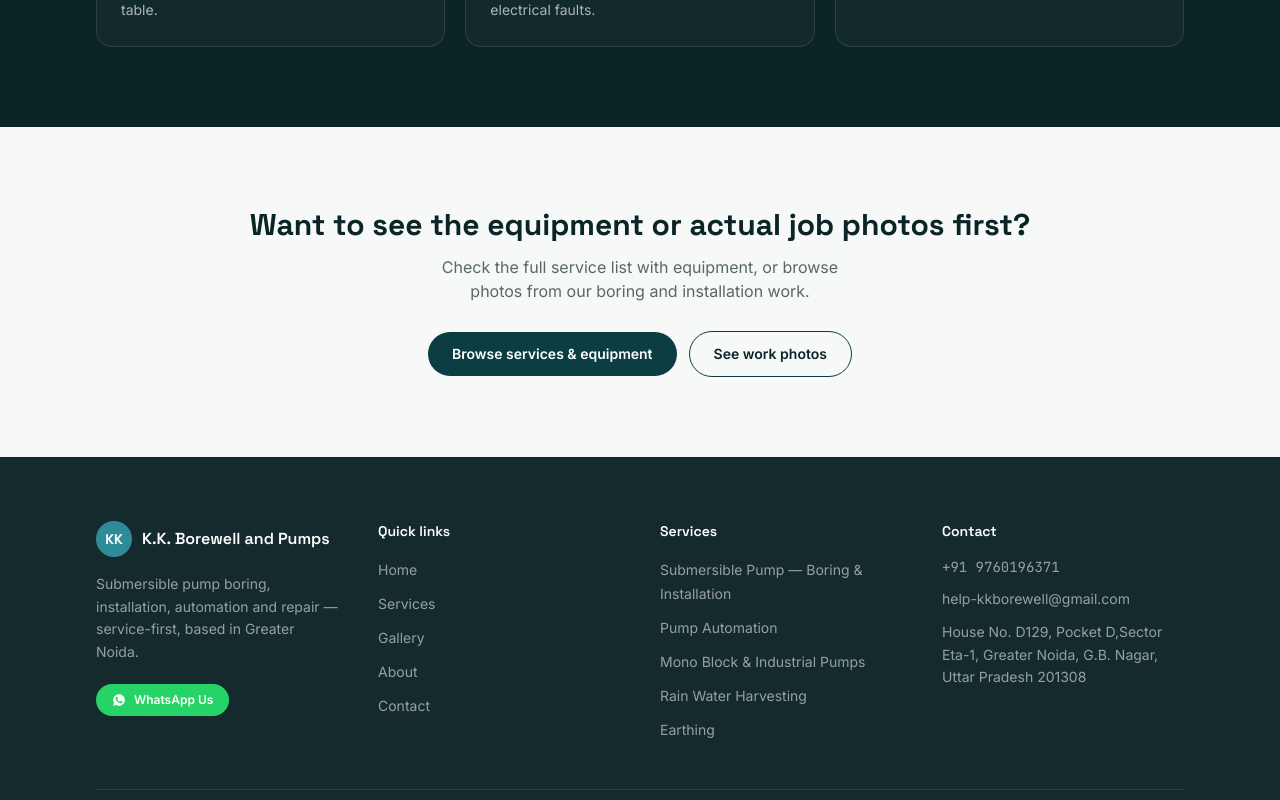
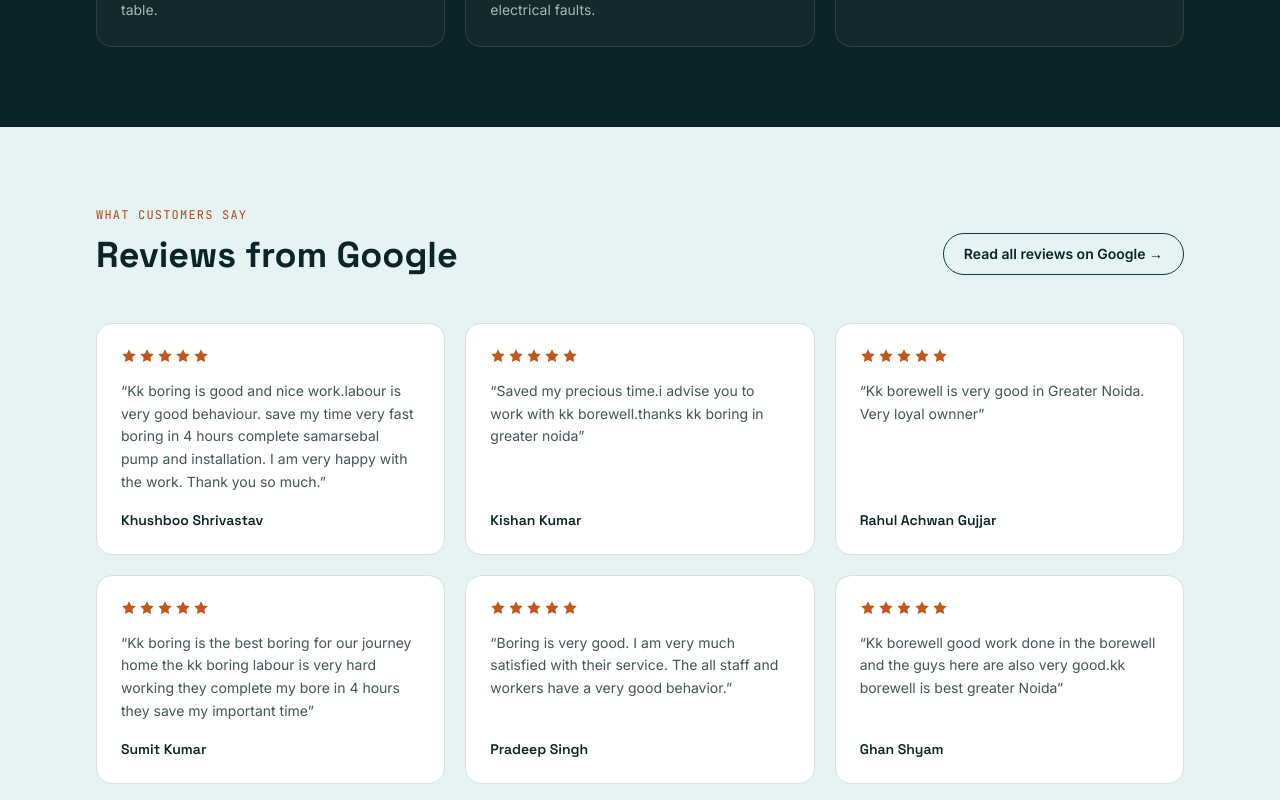
Before and after one commit to ramavtarmjr885301/kkborewell, a Next.js app: page / in a window 1280 px wide. Shown: the part 2380-3180 px from the top of the page. Built offline with nearby package versions, Linux system fonts and the light colour scheme.

Commit message:
added testimonials

```diff
--- a/app/page.tsx
+++ b/app/page.tsx
@@ -1,6 +1,7 @@
 import Header from "@/components/Header";
 import Hero from "@/components/Hero";
 import ServicesPreview from "@/components/ServicesPreview";
+import Testimonials from "@/components/Testimonials";
 import Footer from "@/components/Footer";
 import FloatingWhatsApp from "@/components/FloatingWhatsApp";
 import Link from "next/link";
@@ -25,7 +26,7 @@
           </div>
         </section>
         <ServicesPreview />
-
+        <Testimonials />
         <section className="bg-(--color-paper-50) py-20">
           <div className="mx-auto max-w-4xl px-5 text-center md:px-8">
             <h2 className="font-display text-2xl font-bold text-(--color-well-900) sm:text-3xl">
--- /dev/null
+++ b/components/StarRating.tsx
@@ -0,0 +1,24 @@
+export default function StarRating({ rating }: { rating: number }) {
+    const rounded = Math.max(0, Math.min(5, Math.round(rating)));
+
+    return (
+        <div
+            className="flex items-center gap-0.5"
+            role="img"
+            aria-label={`${rounded} out of 5 stars`}
+        >
+            {Array.from({ length: 5 }).map((_, i) => (
+                <svg
+                    key={i}
+                    viewBox="0 0 20 20"
+                    className={`h-4 w-4 ${i < rounded ? "text-(--color-rust-500)" : "text-(--color-line)"
+                        }`}
+                    fill="currentColor"
+                    aria-hidden="true"
+                >
+                    <path d="M10 1.5l2.6 5.27 5.82.85-4.21 4.1.99 5.79L10 14.9l-5.2 2.61.99-5.79-4.21-4.1 5.82-.85z" />
+                </svg>
+            ))}
+        </div>
+    );
+}
--- /dev/null
+++ b/components/Testimonials.tsx
@@ -0,0 +1,89 @@
+import { business } from "@/lib/business";
+import StarRating from "./StarRating";
+
+type Testimonial = {
+    name: string;
+    rating: number;
+    text: string;
+};
+
+// Copy real reviews from your Google Business Profile here — name, star
+// rating (1-5), and the review text. Do not invent entries; only paste
+// what customers actually wrote on Google.
+const testimonials: Testimonial[] = [
+    {
+        name: "Khushboo Shrivastav",
+        rating: 5,
+        text: "Kk boring is good and nice work.labour is very good behaviour. save my time very fast boring in 4 hours complete samarsebal pump and installation. I am very happy with the work. Thank you so much.",
+    },
+    {
+        name: "Kishan Kumar",
+        rating: 5,
+        text: "Saved  my precious time.i advise you to work with kk borewell.thanks kk boring in greater noida",
+    },
+    {
+        name: "Rahul Achwan Gujjar",
+        rating: 5,
+        text: "Kk borewell is very good in Greater Noida. Very loyal ownner",
+    },
+    {
+        name: "Sumit Kumar",
+        rating: 5,
+        text: "Kk boring is the best boring for our journey home  the kk boring labour is very hard working  they complete my bore in 4 hours they save my important time",
+    },
+    {
+        name: "Pradeep Singh",
+        rating: 5,
+        text: "Boring is very good. I am very much satisfied with their service. The all staff and workers have a very good behavior.",
+    },
+    {
+        name: "Ghan Shyam",
+        rating: 5,
+        text: "Kk borewell good work done in the borewell and the guys here are also very good.kk borewell is best greater Noida",
+    },
+];
+
+export default function Testimonials() {
+    return (
+        <section className="bg-(--color-aqua-200)/40 py-20">
+            <div className="mx-auto max-w-6xl px-5 md:px-8">
+                <div className="flex flex-wrap items-end justify-between gap-4">
+                    <div className="max-w-xl">
+                        <p className="font-mono text-xs uppercase tracking-widest text-(--color-rust-600)">
+                            What customers say
+                        </p>
+                        <h2 className="mt-3 font-display text-3xl font-bold text-(--color-well-900) sm:text-4xl">
+                            Reviews from Google
+                        </h2>
+                    </div>
+
+                    <a
+                        href={business.googleReviewsUrl}
+                        target="_blank"
+                        rel="noopener noreferrer"
+                        className="inline-flex items-center gap-2 rounded-full border border-(--color-well-800) px-5 py-2.5 font-body text-sm font-semibold text-(--color-well-900) transition-colors hover:bg-(--color-well-800) hover:text-white"
+                    >
+                        Read all reviews on Google →
+                    </a>
+                </div>
+
+                <div className="mt-12 grid gap-5 sm:grid-cols-2 lg:grid-cols-3">
+                    {testimonials.map((t, i) => (
+                        <div
+                            key={i}
+                            className="flex flex-col rounded-2xl border border-(--color-line) bg-white p-6"
+                        >
+                            <StarRating rating={t.rating} />
+                            <p className="mt-4 flex-1 font-body text-sm leading-relaxed text-(--color-ink-900)/80">
+                                &ldquo;{t.text}&rdquo;
+                            </p>
+                            <p className="mt-4 font-display text-sm font-semibold text-(--color-well-900)">
+                                {t.name}
+                            </p>
+                        </div>
+                    ))}
+                </div>
+            </div>
+        </section>
+    );
+}
--- a/components/VideoSlot.tsx
+++ b/components/VideoSlot.tsx
@@ -1,10 +1,7 @@
 type VideoSlotProps = {
-    /** Path relative to /public, e.g. "/videos/boring-1.mp4". Leave empty until you add the real file. */
     src?: string;
-    /** Optional thumbnail shown before play, path relative to /public, e.g. "/images/gallery/boring-1-poster.jpg" */
     poster?: string;
     alt: string;
-    /** Filename you should save into /public/videos/, e.g. "boring-1.mp4" */
     suggestedFile: string;
     className?: string;
 };
--- a/lib/business.ts
+++ b/lib/business.ts
@@ -6,6 +6,7 @@
   email: "help-kkborewell@gmail.com",
   address: "House No. D129, Pocket D,Sector Eta-1, Greater Noida, G.B. Nagar, Uttar Pradesh 201308",
   whatsappBase: "https://wa.me/919760196371",
+  googleReviewsUrl: "https://www.google.com/maps/place/KK+Borewell+and+Contractor/@28.4727619,77.5120391,17z/data=!4m8!3m7!1s0x390ceb32f1528259:0xc9f8efed44f89493!8m2!3d28.4727619!4d77.5120391!9m1!1b1!16s%2Fg%2F11npx7nwjv?hl=en-GB&entry=ttu&g_ep=EgoyMDI2MDgxNy4wIKXMDSoASAFQAw%3D%3D",
 };
 
 export function waLink(message: string) {
```
